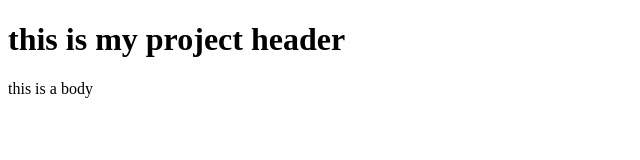
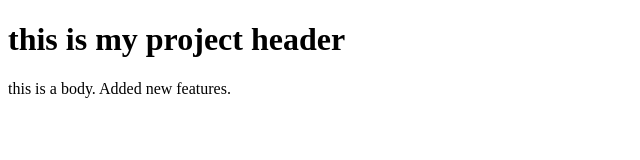
Before and after one commit to aman156/GitDemo, a plain HTML site: page index.html in a window 1280 px wide. Shown: the whole page, without its empty margins (0-640 px from the left). Drawn offline with Linux system fonts and the light colour scheme.

Commit message:
team1:Modified Body

```diff
--- a/index.html
+++ b/index.html
@@ -4,6 +4,8 @@
         <h1>this is my project header</h1>
     </div>
     <div>
-        this is a body
+        this is a body.
+        Added new features.
     </div>
+
 </html>
```
